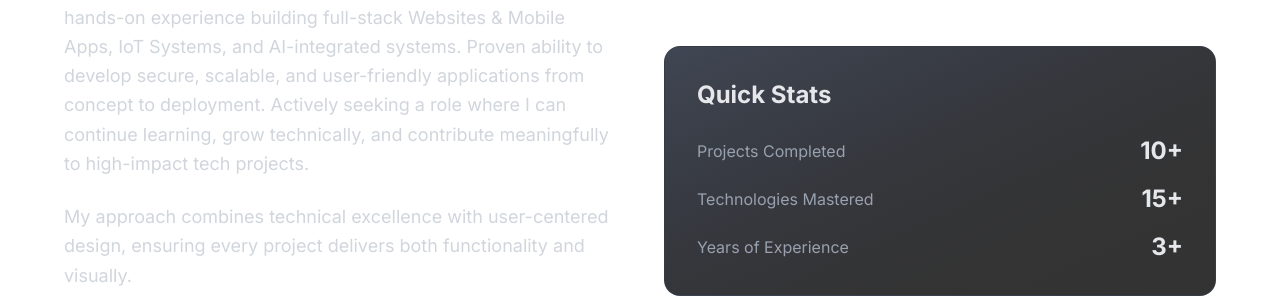
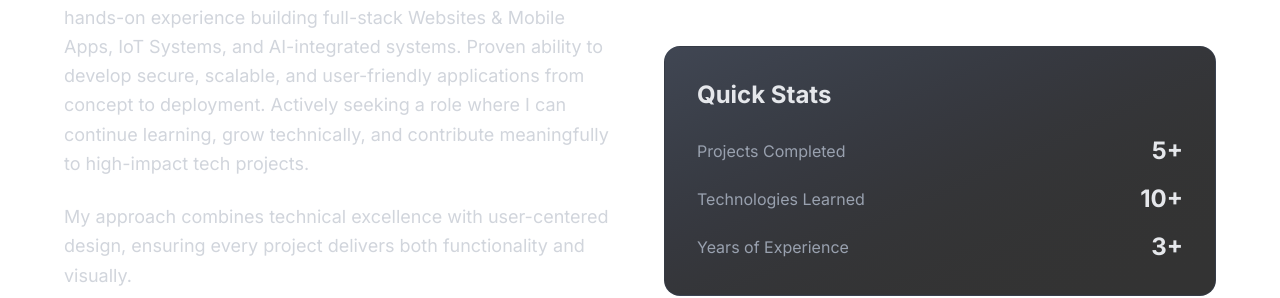
Before and after one commit to Z7Jayy/my-portfolio, a Next.js app: page / in a window 1280 px wide. Shown: the part 1143-1441 px from the top of the page. Built offline with nearby package versions, Linux system fonts and the light colour scheme.

Commit message:
Rough prototype for the portfolio page

```diff
--- a/src/components/sections/AboutSection.tsx
+++ b/src/components/sections/AboutSection.tsx
@@ -47,11 +47,11 @@ export default function AboutSection() {
                         <div className="space-y-4">
                             <div className="flex justify-between items-center">
                                 <span className="text-gray-400">Projects Completed</span>
-                                <span className="text-2xl font-bold text-gray-200">10+</span>
+                                <span className="text-2xl font-bold text-gray-200">5+</span>
                             </div>
                             <div className="flex justify-between items-center">
-                                <span className="text-gray-400">Technologies Mastered</span>
-                                <span className="text-2xl font-bold text-gray-200">15+</span>
+                                <span className="text-gray-400">Technologies Learned</span>
+                                <span className="text-2xl font-bold text-gray-200">10+</span>
                             </div>
                             <div className="flex justify-between items-center">
                                 <span className="text-gray-400">Years of Experience</span>
```
